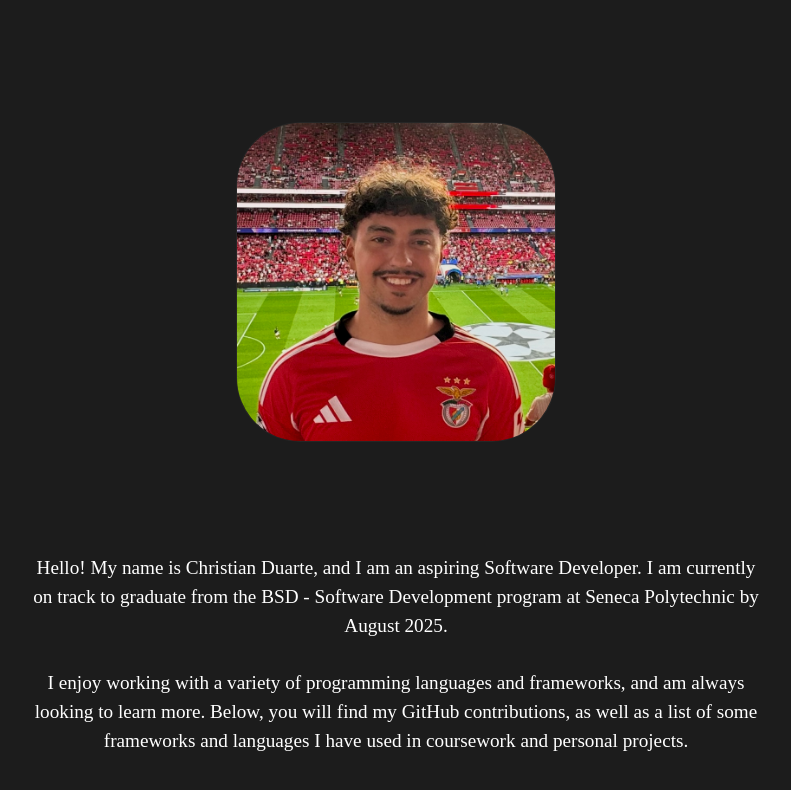
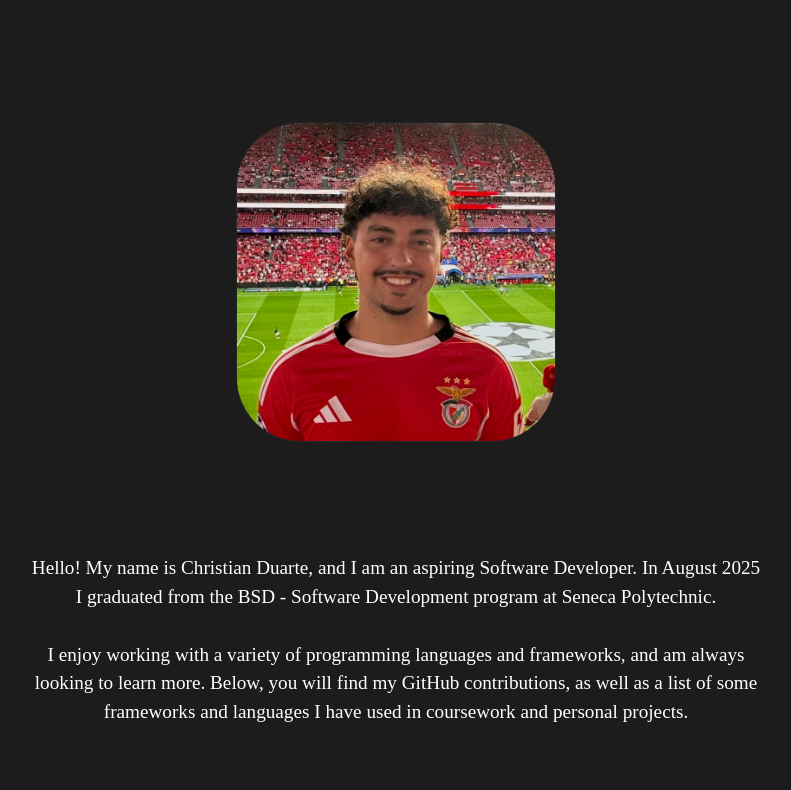
Before and after one commit to cduarte3/portv2, a React (Create React App) app: page /about in a window 1280 px wide. Shown: the part 346-1136 px from the top of the page, without its empty margins (244-1035 px from the left). Built offline with nearby package versions, Linux system fonts and the light colour scheme; no server answers; what tailwindcss-animated would draw is missing.

Commit message:
Fixed about graduation text

```diff
--- a/src/components/About.jsx
+++ b/src/components/About.jsx
@@ -91,13 +91,13 @@ export default function About() {
               </PictureCard>
               <h2 className="text-white font-radley text-[5vw] sm:text-[3vw] lg:text-[2vw] xl:text-[1.5vw] text-center px-4 max-w-[75vw] xl:max-w-[60vw] mb-56">
                 Hello! My name is Christian Duarte, and I am an aspiring
-                Software Developer. I am currently on track to graduate from the
-                BSD - Software Development program at Seneca Polytechnic by
-                August 2025. <br /> <br /> I enjoy working with a variety of
-                programming languages and frameworks, and am always looking to
-                learn more. Below, you will find my GitHub contributions, as
-                well as a list of some frameworks and languages I have used in
-                coursework and personal projects.
+                Software Developer. In August 2025 I graduated from the BSD -
+                Software Development program at Seneca Polytechnic. <br />{" "}
+                <br /> I enjoy working with a variety of programming languages
+                and frameworks, and am always looking to learn more. Below, you
+                will find my GitHub contributions, as well as a list of some
+                frameworks and languages I have used in coursework and personal
+                projects.
               </h2>
 
               <div className="max-w-[90vw] flex flex-col items-center justify-center mx-auto min-h-[100vh]">
```
